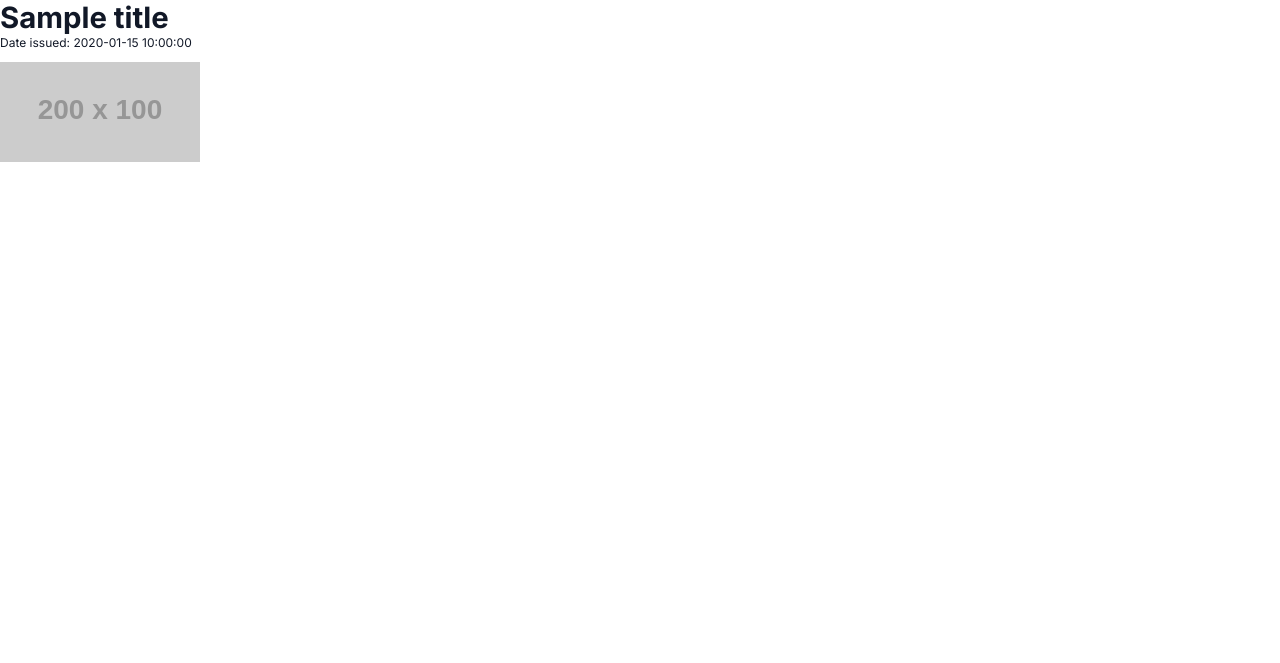
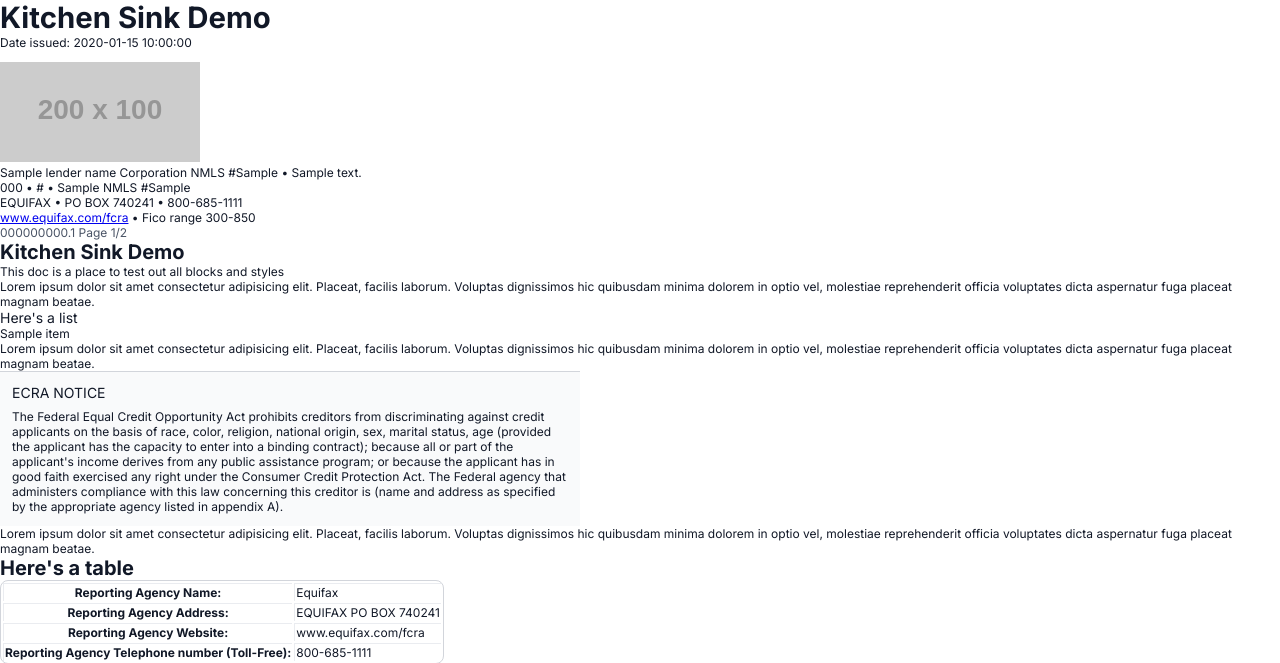
Before and after one commit to Porchpass/doc-service-sandbox, a Python web app: template src/templates/kitchen_sink.html.jinja in a window 1280 px wide. Shown: the top 663 px of the page. Run offline with Jinja, Linux system fonts and the light colour scheme; the template is opened without the code that fills it: most values are stand-ins (such as "Sample title", 1, 10 or a date in 2020); grey boxes labelled with a size stand in for pictures from a placeholder-image service; some libraries are stand-ins or nearby versions.

Commit message:
partials cont'd

```diff
--- a/src/templates/adverse_action_notice.html.jinja
+++ b/src/templates/adverse_action_notice.html.jinja
@@ -1,7 +1,6 @@
 {% extends "layouts/base.html.jinja" %}
 
-{% block title %}Adverse Action Notice{% endblock %}
-
+{% set title = "Adverse Action Notice" %}
 {% set version = "20230405.1" %}
 
 {% block header %}
--- a/src/templates/kitchen_sink.html.jinja
+++ b/src/templates/kitchen_sink.html.jinja
@@ -1,7 +1,6 @@
 {% extends "layouts/base.html.jinja" %}
 
-{% block title %}Kitchen Sink Demo{% endblock %}
-
+{% set title = "Kitchen Sink Demo" %}
 {% set version = "000000000.1" %}
 
 {% block header %}
@@ -23,6 +22,7 @@
     {% endfor %}
   </ul>
   <p>Lorem ipsum dolor sit amet consectetur adipisicing elit. Placeat, facilis laborum. Voluptas dignissimos hic quibusdam minima dolorem in optio vel, molestiae reprehenderit officia voluptates dicta aspernatur fuga placeat magnam beatae.</p>
+  {% include "partials/ecra-notice.html.jinja" %}
   <p>Lorem ipsum dolor sit amet consectetur adipisicing elit. Placeat, facilis laborum. Voluptas dignissimos hic quibusdam minima dolorem in optio vel, molestiae reprehenderit officia voluptates dicta aspernatur fuga placeat magnam beatae.</p>
   <h2>Here's a table</h2>
   <table>
--- a/src/templates/layouts/base.html.jinja
+++ b/src/templates/layouts/base.html.jinja
@@ -6,13 +6,12 @@
 		<link rel="preconnect" href="https://fonts.gstatic.com" crossorigin>
 		<link href="https://fonts.googleapis.com/css2?family=Inter:wght@400;700&display=swap" rel="stylesheet">
 		<link rel="stylesheet" href="style.css">
-		<title>{% block title %}{% endblock %}</title>
+		<title>{{title}}</title>
 	{% endblock %}
 </head>
 <body>
 	{# NOTE: DocRaptor headers and footers come before the content #}
-	{# {% block header required %}{% endblock %} #}
-	{% extends "partials/standard-header.html.jinja" %}
+	{% block header required %}{% endblock %}
 	{% block footer required %}{% endblock %}
 	<main id="content" class="container">
 		{% block content %}{% endblock %}
--- a/src/templates/partials/standard-header.html.jinja
+++ b/src/templates/partials/standard-header.html.jinja
@@ -1,7 +1,7 @@
 <header class="standard-header">
   <div>
-    <h1>{{title}}</h1>
-    <p>Date issued: {{notice_date}}</p>
+    <h1>{{ title }}</h1>
+    <p>Date issued: {{ notice_date }}</p>
   </div>
   <div>
     <img src="https://placehold.co/200x100" alt="PorchPass logo" />
```
Also changed, not shown: tests/fixtures/docs.py (+1 -1 lines), tests/test_kitchen_sink.py (+5 -5 lines).
